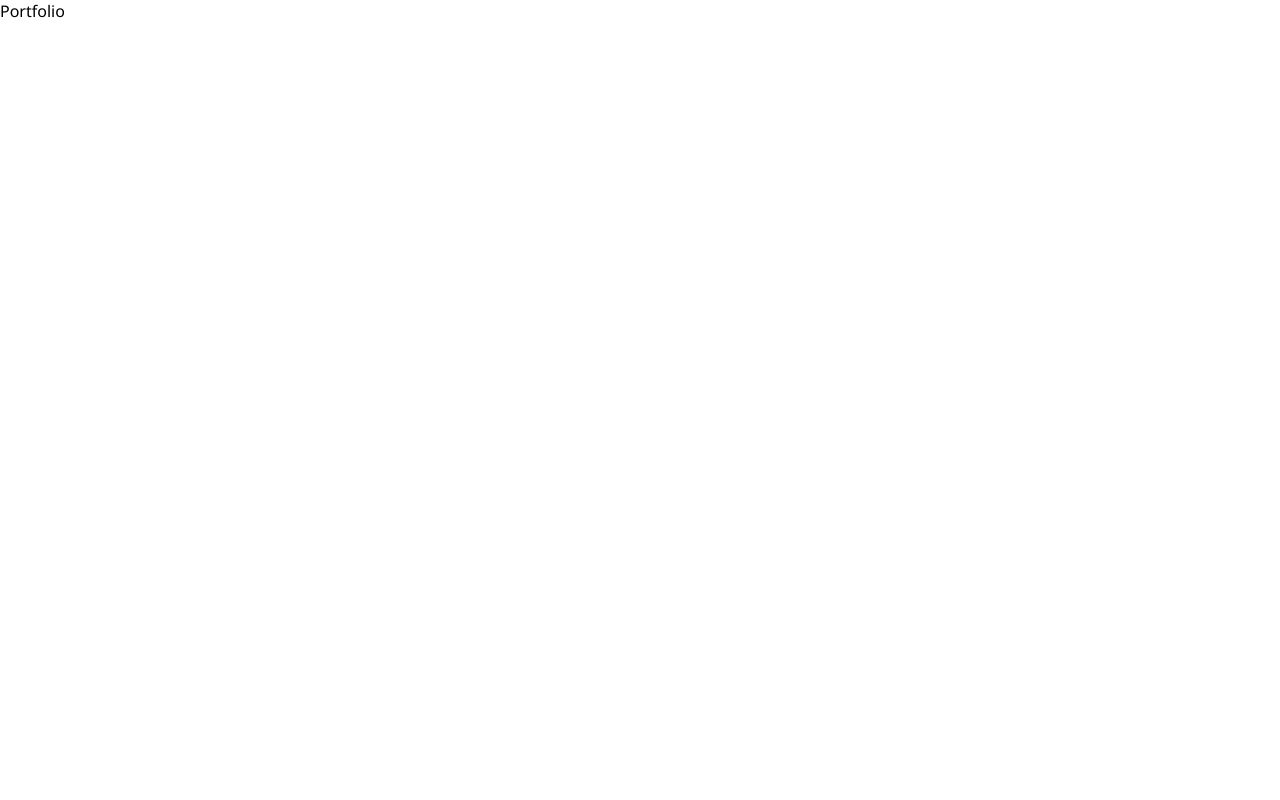
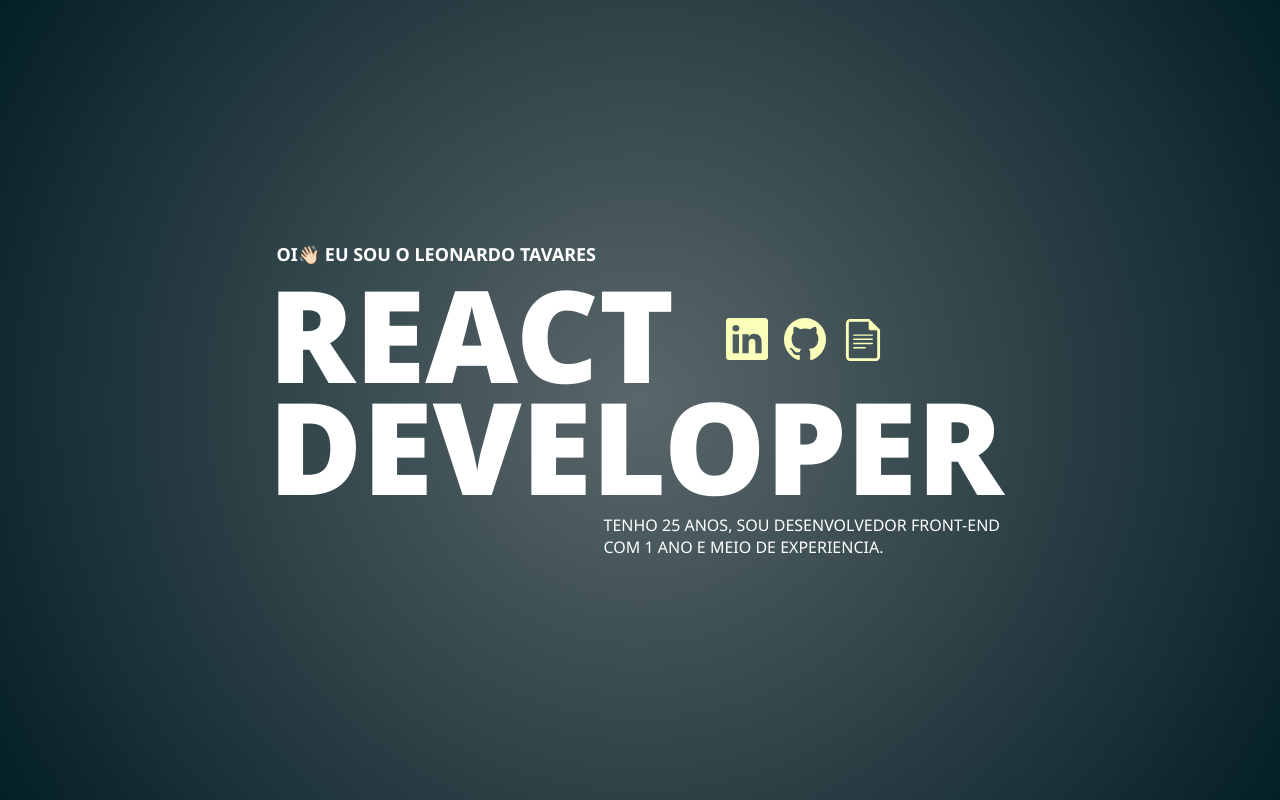
Before and after one commit to leonardoTavaresM/Portfolio, a Next.js app: page / in a window 1280 px wide. Built offline with nearby package versions, Linux system fonts and the light colour scheme.

Commit message:
feat: adding Home Component

```diff
--- a/src/pages/index.tsx
+++ b/src/pages/index.tsx
@@ -1,7 +1,11 @@
+import Home from "@/templates/Home";
+import { NextSeo } from "next-seo";
+
 export default function Index() {
   return (
     <main>
-      <div>Portfolio</div>
+      <NextSeo title="Portfolio - Leonardo" description="Meu Portfólio :)." />
+      <Home />
     </main>
   );
 }
--- /dev/null
+++ b/src/templates/Home/index.tsx
@@ -0,0 +1,43 @@
+import Link from "next/link";
+import * as S from "./styles";
+
+import {
+  CurriculumIcon,
+  GithubIcon,
+  LinkedinIcon,
+} from "@/components/global/Icons";
+import DownloadButton from "@/components/global/Buttons/DownloadPdf";
+
+const Home = () => {
+  return (
+    <S.Section>
+      <S.Wrapper>
+        <S.Name>Oi👋🏻 eu sou o Leonardo Tavares</S.Name>
+        <S.StackWrapper>
+          <S.Title>
+            React <br />
+            developer
+          </S.Title>
+          <S.ButtonsWrapper>
+            <Link href="https://www.linkedin.com/in/leonardo-tavares-malta-de-s%C3%A1-5b3994120/">
+              <LinkedinIcon />
+            </Link>
+            <Link href="https://github.com/leonardoTavaresM">
+              <GithubIcon />
+            </Link>
+            <DownloadButton href="/files/testePdf.pdf">
+              <CurriculumIcon />
+            </DownloadButton>
+          </S.ButtonsWrapper>
+        </S.StackWrapper>
+
+        <S.Desc>
+          Tenho 25 anos, sou desenvolvedor front-end com 1 ano e meio de
+          experiencia.
+        </S.Desc>
+      </S.Wrapper>
+    </S.Section>
+  );
+};
+
+export default Home;
--- /dev/null
+++ b/src/templates/Home/styles.ts
@@ -0,0 +1,58 @@
+import styled from "styled-components";
+
+export const Section = styled.section`
+  background: radial-gradient(circle, #5a676a, #041f26);
+
+  height: 100vh;
+  color: white;
+  display: flex;
+  flex-direction: column;
+  align-items: center;
+  justify-content: center;
+  text-transform: uppercase;
+`;
+
+export const Wrapper = styled.div`
+  display: flex;
+  flex-direction: column;
+`;
+
+export const StackWrapper = styled.div`
+  position: relative;
+  margin: 12px 0 12px -8px;
+`;
+
+export const Name = styled.h2`
+  font-size: 18px;
+  font-weight: 700;
+  text-align: left;
+
+  padding: 0;
+`;
+
+export const ButtonsWrapper = styled.div`
+  position: absolute;
+  top: 40px;
+  right: 120px;
+
+  display: flex;
+  gap: 1rem;
+`;
+
+export const CurriculumButton = styled.button`
+  background-color: transparent;
+  border: none;
+  padding: 0;
+`;
+
+export const Title = styled.h1`
+  font-size: 8rem;
+  font-weight: 900;
+  line-height: 7rem;
+`;
+
+export const Desc = styled.p`
+  /* text-align: right; */
+  max-width: 400px;
+  align-self: flex-end;
+`;
```
